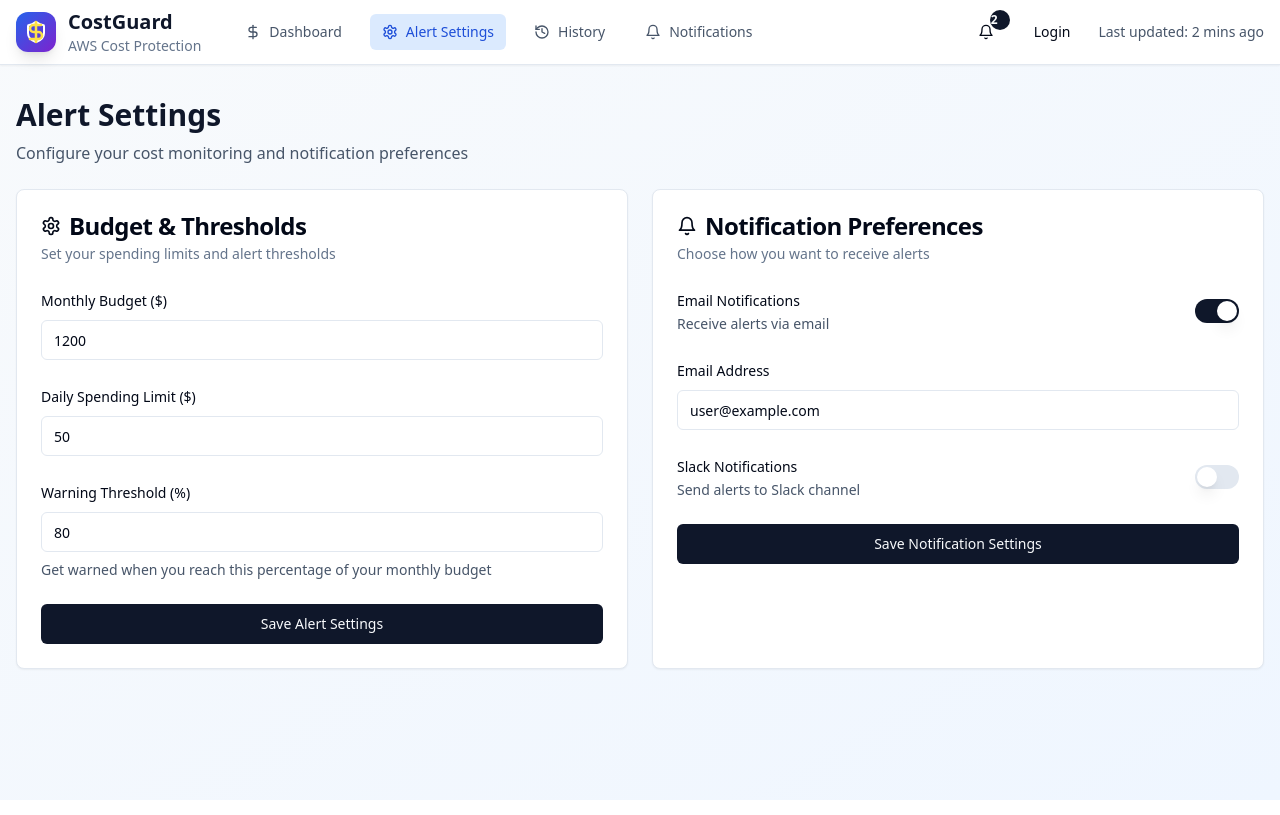
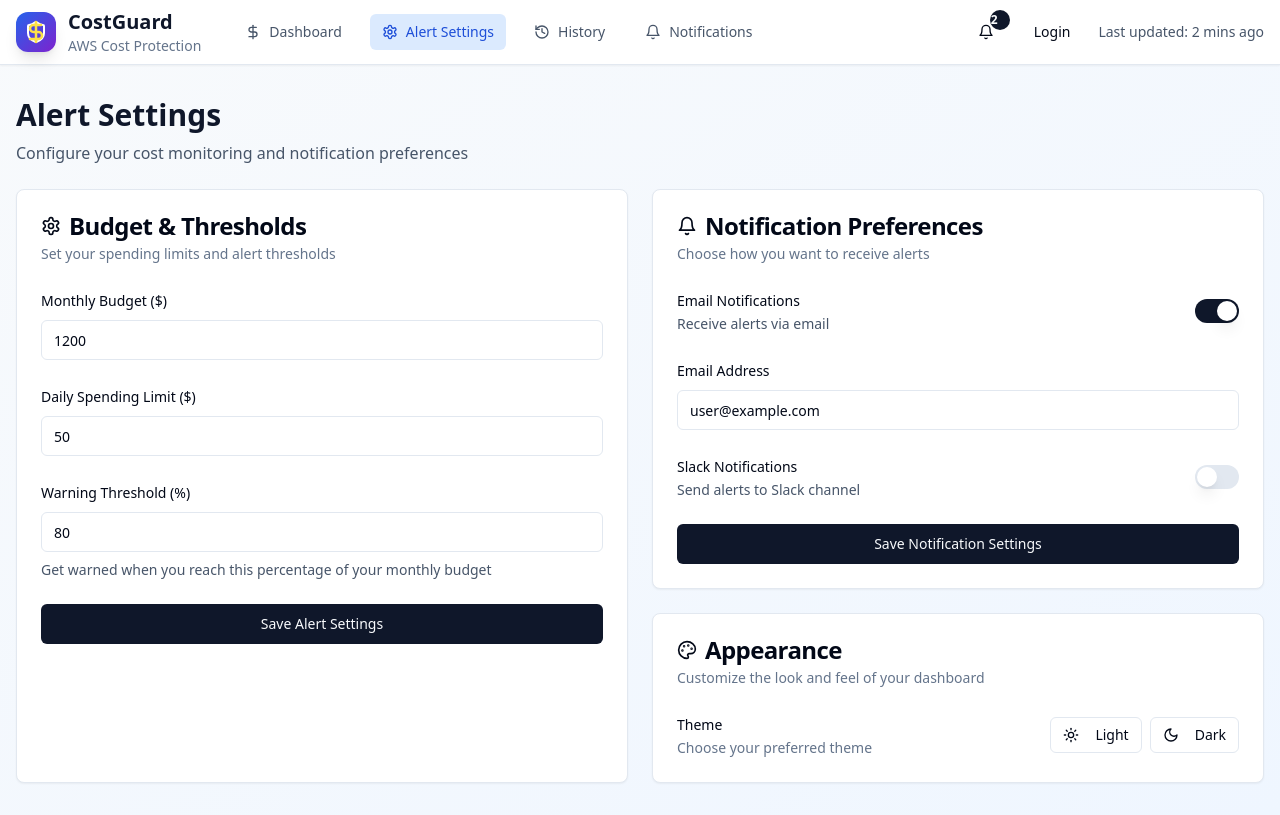
Before and after one commit to mohammad-quanit/costguard-client, a React (Vite) app: page /alerts in a window 1280 px wide. Built offline with nearby package versions, Linux system fonts and the light colour scheme.

Commit message:
feat: Add dark/light mode settings
Adds support for dark and light mode, likely using a theme provider and UI components.

```diff
--- a/package.json
+++ b/package.json
@@ -47,7 +47,7 @@
     "embla-carousel-react": "^8.3.0",
     "input-otp": "^1.2.4",
     "lucide-react": "^0.462.0",
-    "next-themes": "^0.3.0",
+    "next-themes": "^0.4.6",
     "react": "^18.3.1",
     "react-day-picker": "^8.10.1",
     "react-dom": "^18.3.1",
--- a/src/App.tsx
+++ b/src/App.tsx
@@ -4,6 +4,7 @@ import { Toaster as Sonner } from "@/components/ui/sonner";
 import { TooltipProvider } from "@/components/ui/tooltip";
 import { QueryClient, QueryClientProvider } from "@tanstack/react-query";
 import { BrowserRouter, Routes, Route } from "react-router-dom";
+import { ThemeProvider } from "@/components/ThemeProvider";
 import Index from "./pages/Index";
 import Login from "./pages/Login";
 import AlertSettings from "./pages/AlertSettings";
@@ -15,6 +16,12 @@ const queryClient = new QueryClient();
 
 const App = () => (
   <QueryClientProvider client={queryClient}>
+    <ThemeProvider
+      attribute="class"
+      defaultTheme="system"
+      enableSystem
+      disableTransitionOnChange
+    >
       <TooltipProvider>
         <Toaster />
         <Sonner />
@@ -30,6 +37,7 @@ const App = () => (
           </Routes>
         </BrowserRouter>
       </TooltipProvider>
+    </ThemeProvider>
   </QueryClientProvider>
 );
 
--- /dev/null
+++ b/src/components/ThemeProvider.tsx
@@ -0,0 +1,10 @@
+
+"use client"
+
+import * as React from "react"
+import { ThemeProvider as NextThemesProvider } from "next-themes"
+import { type ThemeProviderProps } from "next-themes/dist/types"
+
+export function ThemeProvider({ children, ...props }: ThemeProviderProps) {
+  return <NextThemesProvider {...props}>{children}</NextThemesProvider>
+}
--- /dev/null
+++ b/src/components/ThemeToggle.tsx
@@ -0,0 +1,38 @@
+
+import { Moon, Sun } from "lucide-react"
+import { useTheme } from "next-themes"
+import { Button } from "@/components/ui/button"
+import { Label } from "@/components/ui/label"
+
+export function ThemeToggle() {
+  const { theme, setTheme } = useTheme()
+
+  return (
+    <div className="flex items-center justify-between">
+      <div className="space-y-0.5">
+        <Label>Theme</Label>
+        <p className="text-sm text-muted-foreground">
+          Choose your preferred theme
+        </p>
+      </div>
+      <div className="flex items-center space-x-2">
+        <Button
+          variant={theme === "light" ? "default" : "outline"}
+          size="sm"
+          onClick={() => setTheme("light")}
+        >
+          <Sun className="h-4 w-4 mr-2" />
+          Light
+        </Button>
+        <Button
+          variant={theme === "dark" ? "default" : "outline"}
+          size="sm"
+          onClick={() => setTheme("dark")}
+        >
+          <Moon className="h-4 w-4 mr-2" />
+          Dark
+        </Button>
+      </div>
+    </div>
+  )
+}
--- a/src/pages/AlertSettings.tsx
+++ b/src/pages/AlertSettings.tsx
@@ -2,7 +2,8 @@
 import { Card, CardContent, CardDescription, CardHeader, CardTitle } from "@/components/ui/card";
 import { AlertSettingsForm } from "@/components/AlertSettingsForm";
 import { NotificationToggle } from "@/components/NotificationToggle";
-import { Settings, Bell } from "lucide-react";
+import { ThemeToggle } from "@/components/ThemeToggle";
+import { Settings, Bell, Palette } from "lucide-react";
 import { Layout } from "@/components/Layout";
 
 const AlertSettings = () => {
@@ -10,8 +11,8 @@ const AlertSettings = () => {
     <Layout>
       <main className="container mx-auto px-4 py-8">
         <div className="mb-6">
-          <h1 className="text-3xl font-bold text-slate-900">Alert Settings</h1>
-          <p className="text-slate-600 mt-2">Configure your cost monitoring and notification preferences</p>
+          <h1 className="text-3xl font-bold text-slate-900 dark:text-slate-100">Alert Settings</h1>
+          <p className="text-slate-600 dark:text-slate-400 mt-2">Configure your cost monitoring and notification preferences</p>
         </div>
 
         <div className="grid grid-cols-1 lg:grid-cols-2 gap-6">
@@ -30,6 +31,7 @@ const AlertSettings = () => {
             </CardContent>
           </Card>
 
+          <div className="space-y-6">
             <Card>
               <CardHeader>
                 <CardTitle className="flex items-center">
@@ -44,6 +46,22 @@ const AlertSettings = () => {
                 <NotificationToggle />
               </CardContent>
             </Card>
+
+            <Card>
+              <CardHeader>
+                <CardTitle className="flex items-center">
+                  <Palette className="h-5 w-5 mr-2" />
+                  Appearance
+                </CardTitle>
+                <CardDescription>
+                  Customize the look and feel of your dashboard
+                </CardDescription>
+              </CardHeader>
+              <CardContent>
+                <ThemeToggle />
+              </CardContent>
+            </Card>
+          </div>
         </div>
       </main>
     </Layout>
```
Also changed, not shown: 1 other file (tests, documents, lock files or other folders). Lines whose indentation alone changed are shown as unchanged.
